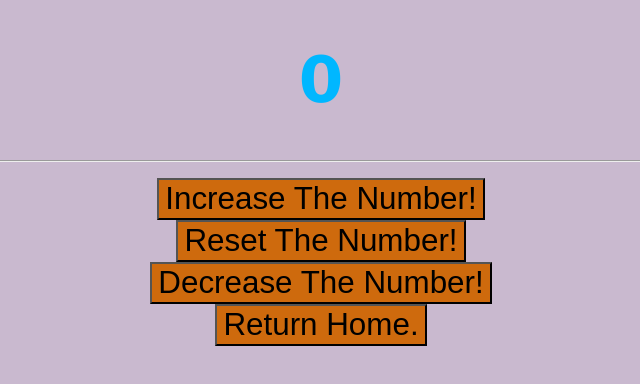
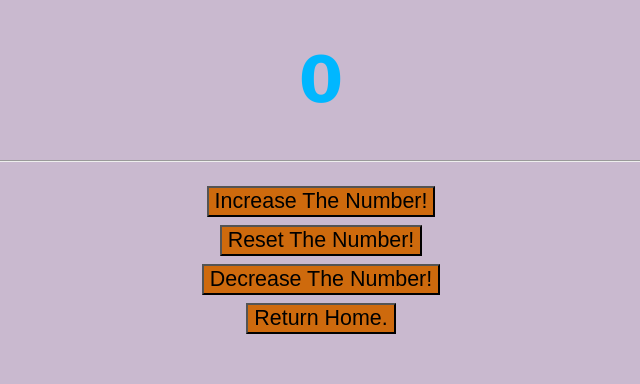
Before and after one commit to magnuschotoborno-sketch/BcxCode, a plain HTML site: page Product.html in a window 1280 px wide. Shown: the whole page, without its empty margins (319-959 px from the left). Drawn offline with Linux system fonts and the light colour scheme.

Commit message:
Update Product.css

```diff
--- a/Product.css
+++ b/Product.css
@@ -9,10 +9,11 @@ body{
     font-size: 4.14em;
 }
 button{
-    font-size: 0.98em;
+    font-size: 0.67em;
     background-color: rgb(206, 106, 13);
     padding: 10px, 24.23px;
 }
 button:hover{
     background-color: rgb(202, 174, 48);
+
 }
```
